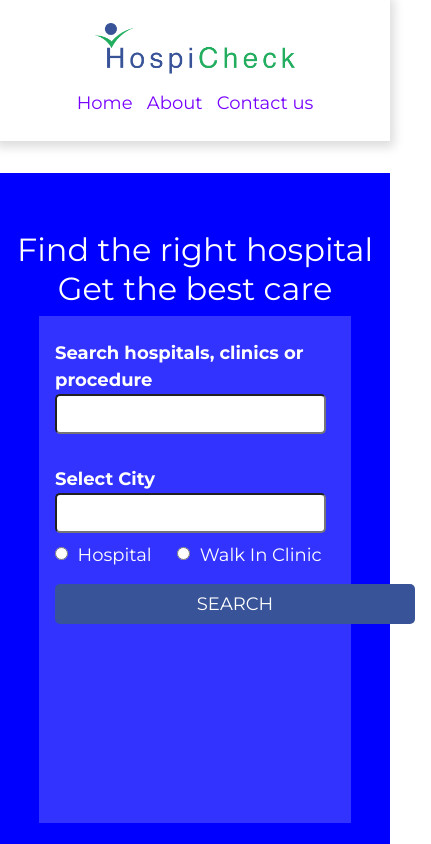
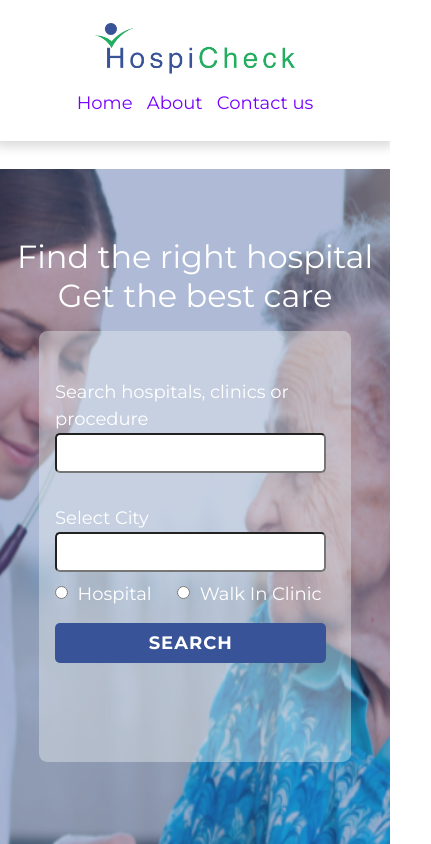
Before and after one commit to giriksoni0710/HospicheckWebApp, an Angular app: page / in a window 390 px wide. Shown: the top 844 px of the page, 431 px wide, since content can reach past the window. Built offline with nearby package versions, Linux system fonts and the light colour scheme.

Commit message:
home page banner area for mobile

```diff
--- a/src/app/contact/contact.component.html
+++ b/src/app/contact/contact.component.html
@@ -1,7 +1,7 @@
 <div class= "intro">
 <h5>GOT A QUESTION ?</h5>
 <h2>Contact Hospicheck</h2>
-<p>We’re here to help and answer any queson you might have.
+<p>We’re here to help and answer any queson you might have.<br>
   We look forward to hearing from you.
   </p>
 </div>
--- a/src/app/contact/contact.component.scss
+++ b/src/app/contact/contact.component.scss
@@ -107,10 +107,9 @@ form {
 
   border: 1px solid white;
   padding: 0.7rem;
-    box-shadow: 0px 1px 1px 1px;
-    border-radius: 2%;
-    margin-left: 10%;
-    margin-right: 10%;
+  box-shadow: 0px 1px 1px 1px;
+  border-radius: 2%;
+  margin:0 10% 2rem;
 
 }
 
--- a/src/app/footer/footer.component.scss
+++ b/src/app/footer/footer.component.scss
@@ -3,6 +3,7 @@
     height:auto;
     background:#385398;
     padding:1.2rem 1.2rem 0;
+    // margin-top:2rem;
 
     .logo{
         img{
--- a/src/app/home/home.component.html
+++ b/src/app/home/home.component.html
@@ -1,4 +1,6 @@
 <div class="banner">
+  <img src="./assets/img/banner-logo-mobile.png" alt="" class="banner-logo-mobile">
+  <div class="transLayer"></div>
   <h2 class="bannertext" >
 
     Find the right hospital
@@ -17,7 +19,7 @@
 
     <input type="radio" value="Hospital" name="checked"> <span class="radiobtntxt">Hospital</span>
     <input type="radio" value="Walk In Clinic" name="checked"> <span class="radiobtntxt">Walk In Clinic</span>
-    <button type="button" id="search">SEARCH</button>
+    <button type="button" id="searchBtn">SEARCH</button>
   </div>
 
 
--- a/src/app/home/home.component.scss
+++ b/src/app/home/home.component.scss
@@ -1,18 +1,48 @@
+.banner
+{
+  width: 100%;
+  height: 100vh;
+  // background-color:#385398;
+  // background: url("./assets/img/banner-logo-mobile.png");
+  // background-repeat:no-repeat;
+  text-align: center;
 
-
-.banner {
-
-width: 100%;
-height: 100vh;
-background-color: blue;
-text-align: center;
+  img{
+    max-width:100%;
+    height:auto;
+  }
+  .banner-logo-mobile{
+    width:100%;
+    height:100vh;
+    position: absolute;
+    top:20%;
+    // top:24.3%;
+    // top:24.8%;
+    left:0;
+    z-index:2;
+  }
+  .transLayer{
+    width:100%;
+    height:100vh;
+    position: absolute;
+    top:20%;
+    // top:24.3%;
+    // top:24.8%;
+    left:0;
+    z-index:3;
+    background:rgba(56,83,152,0.4);
+  }
 
   .searchdiv {
-    height: 60%;
+    position:relative;
+    height: 51%;
+    // height: 60%;
     width: 80%;
-    margin: 0 auto;
-    background-color: rgba($color: white, $alpha: 0.2);
+    margin: 1rem auto 0;
+    border-radius:8.23px;
+    background-color: rgba(236,240,241,0.4);
     text-align: left;
+    z-index:4;
     // margin-bottom:1rem;
 
   }
@@ -21,7 +51,9 @@ text-align: center;
 
     color: white;
     // font-weight: bolder;
-    padding-top: 15%;
+    padding-top: 25%;
+    position:relative;
+    z-index:5;
   }
 
   input[type="text"]{
@@ -32,34 +64,35 @@ text-align: center;
     margin-bottom: 0.5rem;
     border-radius: 5px;
     margin-left: 1rem;
+    padding-left:0.5rem;
   }
-
-
 
   label{
     margin:1.5rem 1rem 0;
-color: white;
-font-weight: bold;
+    color: white;
+    &:nth-of-type(1){
+      margin-top:3rem;
+    }
   }
 
   input[type="radio"]{
     margin:0 0 0 1rem;
-
-
   }
 
   .radiobtntxt{
     color: white;
     padding:0.6rem;
   }
-  #search{
+  #searchBtn{
     margin:1rem;
-    width:360px;
+    width:87%;
     height:40px;
     border-radius:5px;
     background:#385398;
     border:none;
     color:#fff;
+    font-weight: bold;
+    letter-spacing: 1px;
   }
 
 }
--- a/src/styles.scss
+++ b/src/styles.scss
@@ -30,6 +30,6 @@ a {
 
 section {
     width: 100%;
-    margin: 2rem auto 0;
+    margin: 0 auto;
     // padding: 2em;
 }
```
Also changed, not shown: src/assets/img/banner-logo-mobile.png (added), src/assets/img/banner-logo-mobile@2x.png (added).
